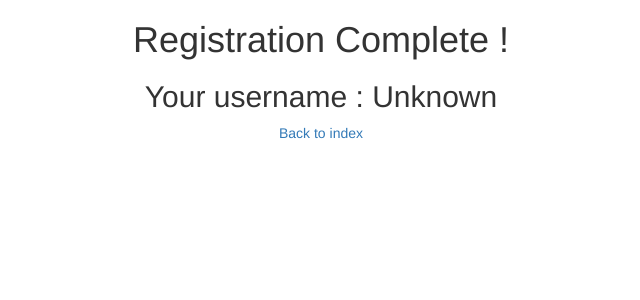
After one commit to sovernut/scammerlist, a Django app: page /register in a window 1280 px wide. The commit adds this page. Shown: the top 300 px of the page, without its empty margins (319-959 px from the left). Run offline with Django 3.2, Linux system fonts and the light colour scheme; some libraries are stand-ins or nearby versions.

Commit message:
complete registration

```diff
--- a/mysite/urls.py
+++ b/mysite/urls.py
@@ -31,6 +31,7 @@ urlpatterns = [
     url(r'^about$', views.show_about, name='About'),
 	url(r'^login$', views.login_request, name='login'),
     url(r'^logout$', views.logout_view, name='logout'),
+    url(r'^register$', views.registration, name='register'),
     #url(r'^$', include('scammerlist.urls')),
     url(r'^admin/', admin.site.urls),
 ]
--- /dev/null
+++ b/scammerlist/templates/scammerlist/registration_complete.html
@@ -0,0 +1,13 @@
+{% load static %}
+
+<head>
+<link rel="stylesheet" href="{% static 'css/bootstrap.min.css' %}">
+<link rel="stylesheet" href="{% static 'css/bootstrap-theme.min.css' %}">
+</head>
+<div class="container">
+<center>
+<h1> Registration Complete ! </h1>
+<h2> Your username : {{ username }} </h2>
+<a href="{% url 'index' %}">Back to index</a>
+</center>
+</div>
--- a/scammerlist/views.py
+++ b/scammerlist/views.py
@@ -5,12 +5,15 @@ from django.http import HttpResponse, HttpResponseRedirect
 from django.contrib.auth import authenticate, login, logout
 from django.contrib.auth.decorators import login_required
 from .models import Person,Catalog,Report
+from django.contrib.auth.models import User
 
 def login_request(request):
+    # if there are username in textbox
     if 'username' in request.POST and 'password' in request.POST:
         username = request.POST['username']
         password = request.POST['password']
         user = authenticate(username=username, password=password)
+        # found username then login
         if user is not None:
             login(request,user)
     next = request.POST.get('next', '/')
@@ -19,6 +22,14 @@ def login_request(request):
 def logout_view(request):
     logout(request)
     return HttpResponseRedirect(reverse('index'))
+
+def registration(request):
+    username = request.POST.get('username','Unknown')
+    password = request.POST.get('password','Unknown')
+    if 'username' in request.POST and 'password' in request.POST:
+        new_user = User.objects.create_user(username=username,password=password)
+        new_user.save()
+    return render(request, 'scammerlist/registration_complete.html', {'username':username})
 
 def index(request):
     catalog = Catalog.objects.order_by('-type_cat')
@@ -32,7 +43,7 @@ def search(request):
         resultsemail = Person.objects.filter(email__contains=getname)
     else:
         catalog = get_object_or_404(Catalog,pk=int(search_cat))
-        results = catalog.person_set.filter(name__contains=getname) # Every person in all catalog
+        results = catalog.person_set.filter(name__contains=getname) # Every person in filtered catalog
         resultsemail = catalog.person_set.filter(email__contains=getname)
 
     result_text = ""
@@ -63,6 +74,7 @@ def personreport(request,person_id):
         return persondetail(request,person_id,loginrequire)
 
 def save_reported(request,person_id):
+    # for saveing report
     report_detail = request.POST['report']
     person = get_object_or_404(Person,pk=person_id)
     report_time = timezone.now()
@@ -74,11 +86,6 @@ def save_reported(request,person_id):
 
 def show_reported(request):
     people = Person.objects.all()
-    '''reported_person = []
-    for person in people:
-        if people.report_set.count() > 0:
-            reported_person += people'''
-
     return render(request,"scammerlist/report_detail.html",{"people":people})
 
 
```
Also changed, not shown: scammerlist/templates/scammerlist/navbar.html (+34 -2 lines), db.sqlite3.
